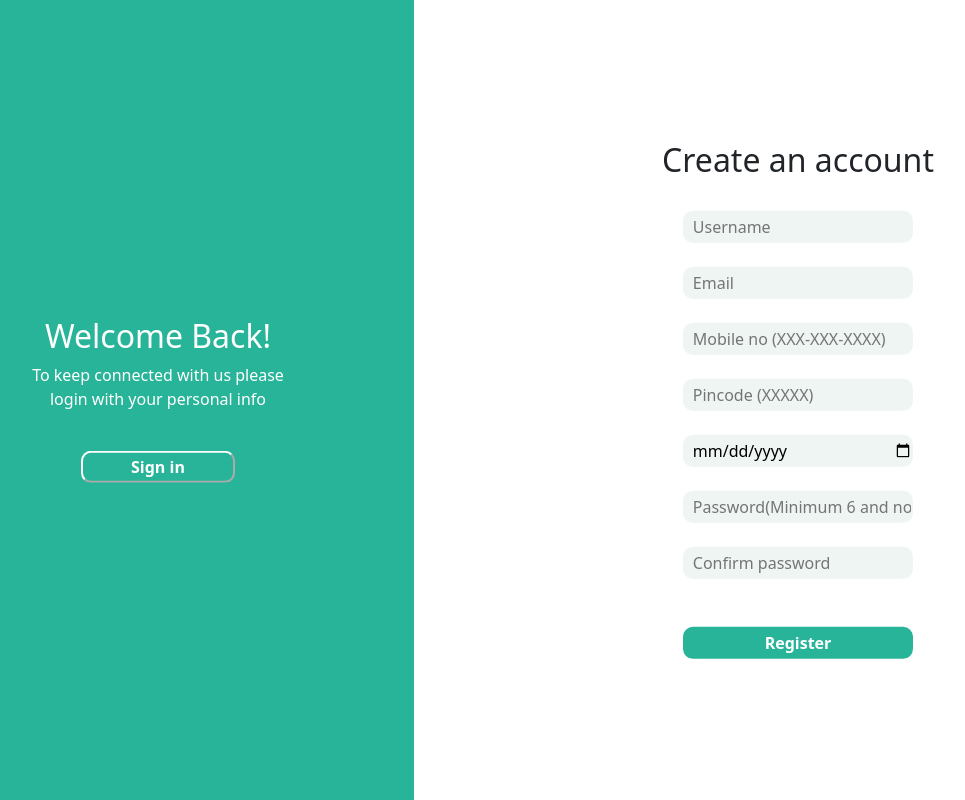
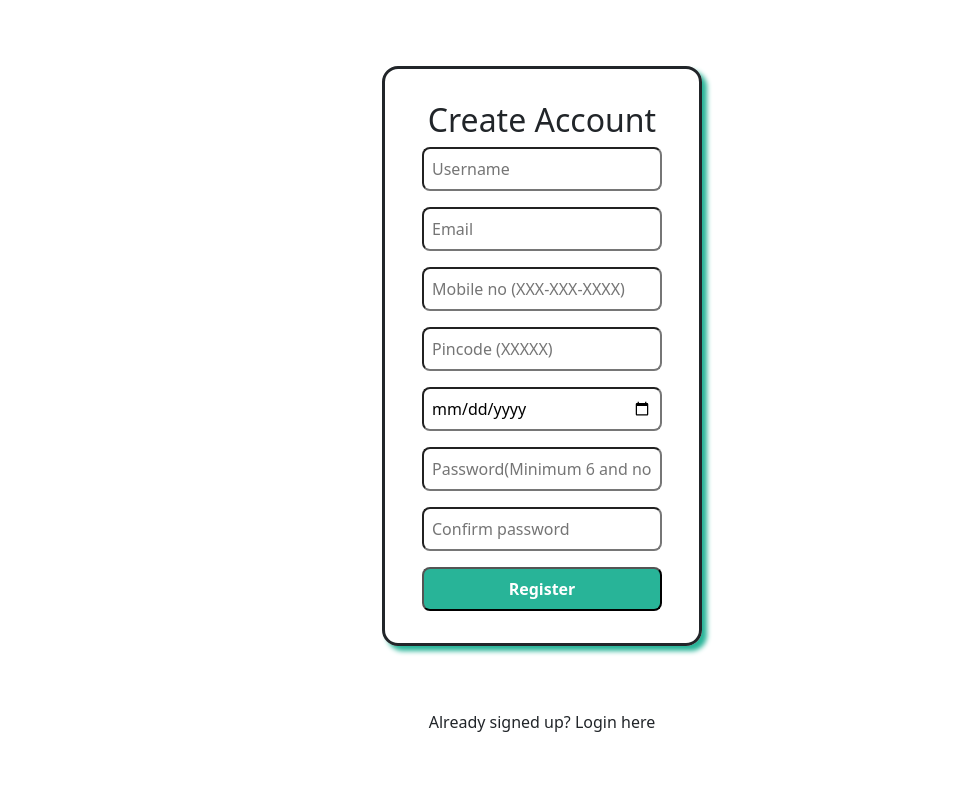
Before and after one commit to DecryptLife/Lively, a React (Create React App) app in the folder lively_frontend/: page /register in a window 1280 px wide. Shown: the whole page, without its empty margins (98-1063 px from the left). Built offline with nearby package versions, Linux system fonts and the light colour scheme.

Commit message:
registration and login redesigned

```diff
--- a/lively_frontend/package.json
+++ b/lively_frontend/package.json
@@ -8,7 +8,7 @@
     "@testing-library/jest-dom": "^5.16.5",
     "@testing-library/react": "^13.4.0",
     "@testing-library/user-event": "^13.5.0",
-    "axios": "^1.6.0",
+    "axios": "^1.7.2",
     "bootstrap": "^5.2.3",
     "classmates": "^1.0.1",
     "classnames": "^2.3.2",
--- a/lively_frontend/src/components/LoginPage/Login.js
+++ b/lively_frontend/src/components/LoginPage/Login.js
@@ -35,7 +35,7 @@ const Login = () => {
     }
   };
 
-  const handleSignUp = () => {
+  const handleNavigateToRegister = () => {
     navigate("/register");
   };
 
@@ -47,7 +47,9 @@ const Login = () => {
         <LoginField handleSubmit={handleSubmit} />
         {loginError && <span className="redText">{errorMessage}</span>}
       </div>
-      <button className="signup-btn">Sign Up Now</button>
+      <button className="signup-btn" onClick={handleNavigateToRegister}>
+        Sign Up Now
+      </button>
       {/* <div className="loginRight">
         <div className="loginRightContent">
           <h2>New here?</h2>
--- a/lively_frontend/src/components/LoginPage/LoginField.js
+++ b/lively_frontend/src/components/LoginPage/LoginField.js
@@ -27,7 +27,6 @@ const LoginField = ({ handleSubmit }) => {
         className="login-form"
         onSubmit={(e) => handleSubmit(e, uname, pwd)}
       >
-        <br />
         <input
           data-testid="username_field"
           type="text"
@@ -39,7 +38,6 @@ const LoginField = ({ handleSubmit }) => {
           onChange={(e) => setUname(e.target.value)}
           required
         />
-        <br></br>
         <input
           data-testid="password_field"
           type="password"
@@ -50,7 +48,6 @@ const LoginField = ({ handleSubmit }) => {
           onChange={(e) => setPwd(e.target.value)}
           required
         />
-        <br></br>
         <button type="submit" className="login-btn" name="login">
           Sign in
         </button>
--- a/lively_frontend/src/components/LoginPage/login.css
+++ b/lively_frontend/src/components/LoginPage/login.css
@@ -3,7 +3,8 @@
   width: 100vw;
 }
 
-.login-layout{
+.login-layout,
+.registration-layout {
   display: flex;
   flex-direction: column;
   justify-content: center;
@@ -12,7 +13,8 @@
   height: 100vh;
 }
 
-.login-container {
+.login-container,
+.registration__form-container {
   width: 320px;
   display: flex;
   flex-direction: column;
@@ -24,25 +26,29 @@
   box-shadow: 5px 5px 5px #28b498;
 }
 
-.login-fields > form {
+.login-fields > form,
+.registration-form {
   display: flex;
   flex-direction: column;
-  column-gap: 1rem;
+  row-gap: 1rem;
 }
 
-.login-form > input {
+.login-form > input,
+.registration-form > input {
   padding: 0.5rem;
   border-radius: 0.5rem;
   width: 240px;
 }
 
-.login-btn , .signup-btn{
+.login-btn,
+.signup-btn,
+.register-btn {
   padding: 0.5rem;
   border-radius: 0.5rem;
   background-color: #28b498;
   color: white;
 }
 
-.signup-btn{
+.signup-btn {
   width: 320px;
 }
--- a/lively_frontend/src/components/RegistrationPage/registration.css
+++ b/lively_frontend/src/components/RegistrationPage/registration.css
@@ -1,4 +1,12 @@
-body {
+.registration-layout {
+  display: flex;
+}
+
+.navigate__to__login-text {
+  cursor: pointer;
+}
+
+/* body {
   background-color: white;
   height: 100%;
 }
@@ -91,4 +99,4 @@ body {
 .redText {
   color: red;
   font-size: x-small;
-}
+} */
--- a/lively_frontend/src/components/RegistrationPage/registration.js
+++ b/lively_frontend/src/components/RegistrationPage/registration.js
@@ -108,11 +108,10 @@ const Register = () => {
   const goToSignIn = () => {
     navigate("/");
   };
-  // useEffect(() => {
-  //   if (formValidated && pwdMatch) {
 
-  //   }
-  // }, [formValidated]);
+  const handleNavigateToLogin = () => {
+    navigate("/");
+  };
 
   useEffect(() => {
     if (pwd !== "" && pwd === coPwd) {
@@ -127,25 +126,14 @@ const Register = () => {
   }, [isRegistered]);
 
   return (
-    <div className="regForm">
-      <div className="registerLeft">
-        <div className="regLeftContent">
-          <h2 className="welcomeText">Welcome Back!</h2>
-          <p className="leftText">
-            To keep connected with us please<br></br> login with your personal
-            info
-          </p>
-          <button className="signInBtn" onClick={() => goToSignIn()}>
-            Sign in
-          </button>
-        </div>
-      </div>
-      <div className="registerRight">
-        <div className="regRightContent">
-          <h2>Create an account</h2>
-          <div className="registrationLayout">
-            <form method="POST" onSubmit={(e) => handleValidation(e)}>
-              <br></br>
+    <div className="registration-layout">
+      <div className="registration__form-container">
+        <h2>Create Account</h2>
+        <form
+          className="registration-form"
+          method="POST"
+          onSubmit={(e) => handleValidation(e)}
+        >
           <input
             className="reg_input"
             type="text"
@@ -153,11 +141,10 @@ const Register = () => {
             value={uname}
             onChange={(e) => setUname(e.target.value)}
           />
-              <br />
           {usernameError && (
             <span className="redText">Username can't be empty</span>
           )}
-              <br></br>
+
           <input
             className="reg_input"
             type="text"
@@ -165,11 +152,8 @@ const Register = () => {
             value={email}
             onChange={(e) => setEmail(e.target.value)}
           />
-              <br />
-              {emailError && (
-                <span className="redText">Not a valid email-id</span>
-              )}
-              <br></br>
+          {emailError && <span className="redText">Not a valid email-id</span>}
+
           <input
             className="reg_input"
             type="text"
@@ -177,9 +161,8 @@ const Register = () => {
             value={mobNo}
             onChange={(e) => setMobNo(e.target.value)}
           />
-              <br />
           {mobError && <span className="redText">Not a valid number</span>}
-              <br></br>
+
           <input
             type="number"
             className="reg_input"
@@ -187,19 +170,14 @@ const Register = () => {
             value={pincode}
             onChange={(e) => setPinCode(e.target.value)}
           />
-              <br />
-              {zipError && (
-                <span className="redText">Not a valid zip-code</span>
-              )}
-              <br></br>
+          {zipError && <span className="redText">Not a valid zip-code</span>}
+
           <input
             type="date"
             className="reg_input"
             value={date}
             onChange={(e) => setDate(e.target.value)}
           />
-              <br />
-              <br />
           <input
             type="password"
             className="reg_input"
@@ -207,7 +185,6 @@ const Register = () => {
             value={pwd}
             onChange={(e) => setPwd(e.target.value)}
           />
-              <br />
           <input
             type="password"
             className="confirmPassIp"
@@ -215,26 +192,25 @@ const Register = () => {
             value={coPwd}
             onChange={(e) => setCoPwd(e.target.value)}
           />
-              <br></br>
-              {pwdMatch && (
-                <span className="greenText">
-                  Passwords match<br></br>
-                </span>
-              )}
+
+          {pwdMatch && <span className="greenText">Passwords matc</span>}
           {pwdFormatError && (
             <span className="redText">Invalid password format</span>
           )}
-              <br />
           <button
             data-testid="submit_btn"
-                className="registerBtn"
+            className="register-btn"
             type="submit"
           >
             Register
           </button>
         </form>
       </div>
-        </div>
+
+      <div className="navigate__to__login-text">
+        <span onClick={handleNavigateToLogin}>
+          Already signed up? Login here
+        </span>
       </div>
     </div>
   );
```
Also changed, not shown: lively_frontend/src/API/loginAPI.jsx (added, +12 -0 lines), lively_frontend/src/API/registrationAPI.jsx (added, +12 -0 lines), 1 other file (tests, documents, lock files or other folders). Lines whose indentation alone changed are shown as unchanged.
